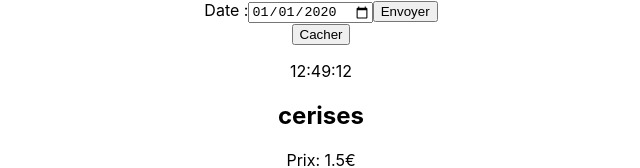
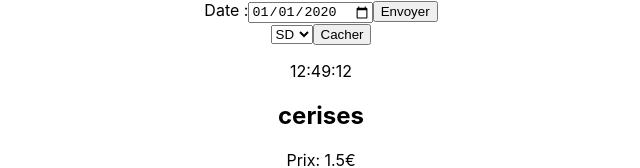
Before and after one commit to thetinyspark/ausy-react, a React (Create React App) app: page / in a window 1280 px wide. Shown: the top 168 px of the page, without its empty margins (319-959 px from the left). Built offline with nearby package versions, Linux system fonts and the light colour scheme; no server answers.

Commit message:
grossmodifdeapod

```diff
--- /dev/null
+++ b/src/Apod.css
@@ -0,0 +1,9 @@
+.hd{
+    width: 200px;
+    height: auto;
+}
+
+.sd{
+    width: 100px;
+    height: auto;
+}
--- a/src/Apod.jsx
+++ b/src/Apod.jsx
@@ -1,9 +1,15 @@
 import React from "react";
+import './Apod.css';
 
 class Apod extends React.Component {
     constructor(props) {
         super(props);
-        this.state = { apod: null, date: "2020-01-01" };
+        this.state = {
+            apod: null,
+            date: "2020-01-01",
+            img: "",
+            hd: false
+        };
     }
 
     onError = (error) => {
@@ -17,7 +23,7 @@ class Apod extends React.Component {
     refresh = () => {
         const key = "alxhJbkmFVHXK10qRwos2PvcIdCy9r69H62FoQEy";
         const date = this.state.date;
-        const url = "https://api.nasa.gov/planetary/apod?api_key="+key+"&date="+date;
+        const url = "https://api.nasa.gov/planetary/apod?api_key=" + key + "&date=" + date;
 
         fetch(url).then(
 
@@ -25,7 +31,7 @@ class Apod extends React.Component {
                 response.json().then(
 
                     (apodData) => {
-                        this.setState({ apod: apodData });
+                        this.setState({ apod: apodData, date: date, img: apodData.url });
                     },
 
                     this.onError
@@ -50,6 +56,23 @@ class Apod extends React.Component {
         event.preventDefault();
     };
 
+    qualityHandler = (event) => {
+        const hd = event.target.value === "true";
+        let img = "";
+        if( this.state.apod !== null ){
+            if( hd )
+                img = this.state.apod.hdurl;
+            else
+                img = this.state.apod.url;
+        }
+        this.setState(
+            {
+                hd: hd ,
+                img: img
+            }
+        );
+    };
+
     render = () => {
         return (
             <>
@@ -60,6 +83,13 @@ class Apod extends React.Component {
                     <input type="submit" value="Envoyer" />
                 </form>
 
+                <select name="hdsd" value={this.state.hd} onChange={this.qualityHandler}>
+                    <option value={false}>SD</option>
+                    <option value={true}>HD</option>
+                </select>
+
+
+
                 {
                     this.state.apod !== null
 
@@ -67,11 +97,14 @@ class Apod extends React.Component {
 
                     (
                         <>
+
+
                             <h2>{this.state.apod.title}</h2>
 
                             {
                                 this.state.apod.media_type === "image" &&
-                                <img src={this.state.apod.url} alt={this.state.apod.title} />
+                                <img className={ this.state.hd ? "hd" : "sd"}
+                                     src={this.state.img} alt={this.state.apod.title} />
                             }
 
                             {
```
